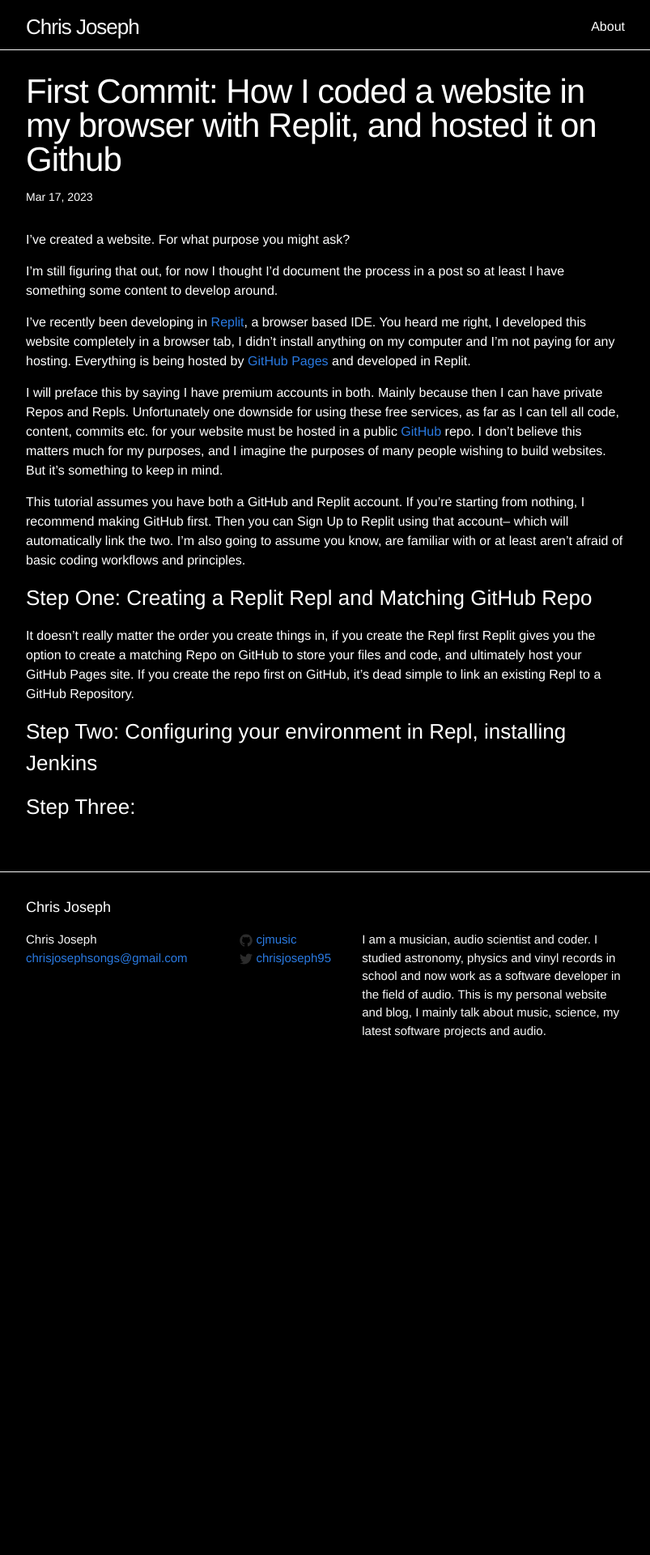
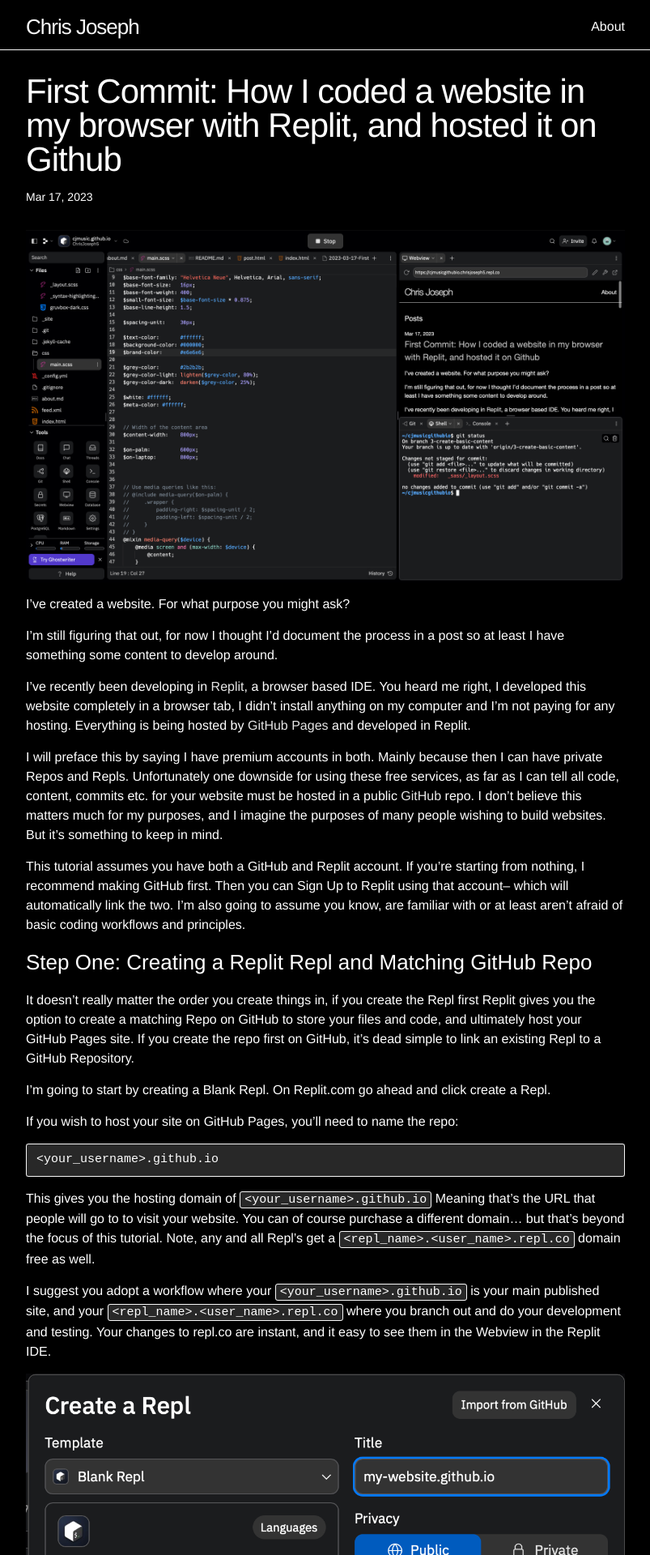
Before and after one commit to CJmusic/cjmusic.github.io, a Jekyll site: the page built from _posts/2023-03-17-First Commit.markdown, in a window 1280 px wide. Shown: the top 1920 px of the page at 81% size, without its empty margins (238-1041 px from the left). Built offline with Jekyll 4.4.1, drawn with Linux system fonts in a browser that asks for light colours; before the commit the page ends 1344 px from its top, so only the background shows below that; some of the changed text lies outside the part shown.

Commit message:
Added post-assets

```diff
--- a/_posts/2023-03-17-First Commit.markdown
+++ b/_posts/2023-03-17-First Commit.markdown
@@ -4,6 +4,8 @@
 date:   2023-03-17
 categories: update
 ---
+
+![](/post-assets/2023-03-17-First%20Commit/ReplitCoverPhoto.png)
 
 I've created a website. For what purpose you might ask?
 
@@ -19,6 +21,26 @@
 
 It doesn't really matter the order you create things in, if you create the Repl first Replit gives you the option to create a matching Repo on GitHub to store your files and code, and ultimately host your GitHub Pages site. If you create the repo first on GitHub, it's dead simple to link an existing Repl to a GitHub Repository.
 
+I'm going to start by creating a Blank Repl. On Replit.com go ahead and click create a Repl.
+
+If you wish to host your site on GitHub Pages, you'll need to name the repo:
+
+	<your_username>.github.io
+
+
+This gives you the hosting domain of `<your_username>.github.io` Meaning that's the URL that people will go to to visit your website. You can of course purchase a different domain... but that's beyond the focus of this tutorial. Note, any and all Repl's get a `<repl_name>.<user_name>.repl.co` domain free as well.
+
+
+I suggest you adopt a workflow where your `<your_username>.github.io` is your main published site, and your `<repl_name>.<user_name>.repl.co` where you branch out and do your development and testing. Your changes to repl.co are instant, and it easy to see them in the Webview in the Replit IDE.
+
+![](/post-assets/2023-03-17-First%20Commit/CreateARepl.png)
+
+If you created the Repo first on GitHub click the import from GitHub button,
+
+Once you create your Repl and GitHub Repo, open your Repl in Replit and you should be greeted with a screen similar to:
+
+![](/post-assets/2023-03-17-First%20Commit/BlankRepl.png)
+
 
 
 ### Step Two: Configuring your environment in Repl, installing Jenkins
--- a/css/main.scss
+++ b/css/main.scss
@@ -16,7 +16,7 @@
 
 $text-color:       #ffffff;
 $background-color: #000000;
-$brand-color:      #2a7ae2;
+$brand-color:      #e6e6e6;
 
 $grey-color:       #2b2b2b;
 $grey-color-light: lighten($grey-color, 80%);
```
Also changed, not shown: post-assets/2023-03-17-First Commit/BlankRepl.png (added), post-assets/2023-03-17-First Commit/CreateARepl.png (added), post-assets/2023-03-17-First Commit/ReplitCoverPhoto.png (added).
